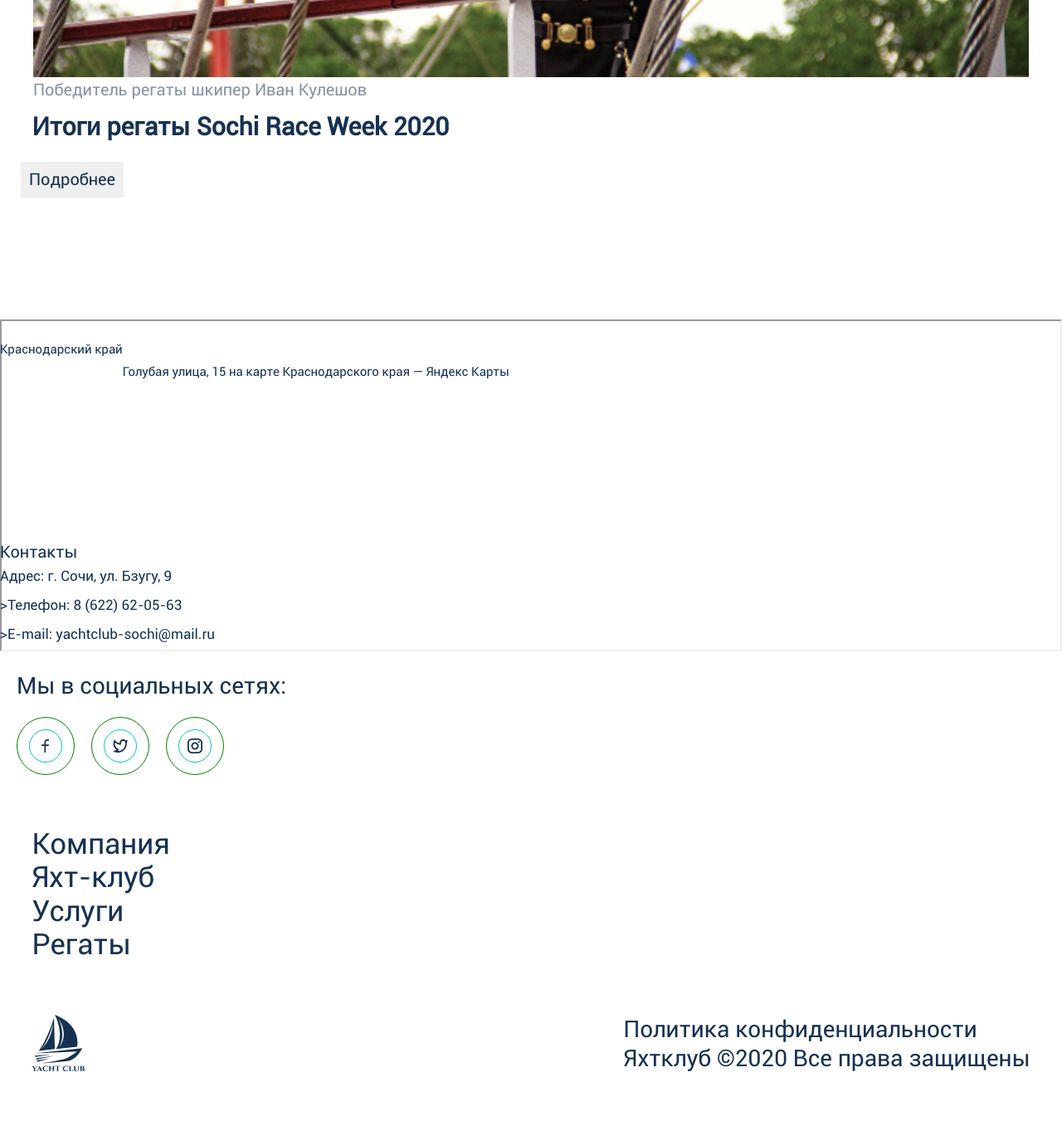
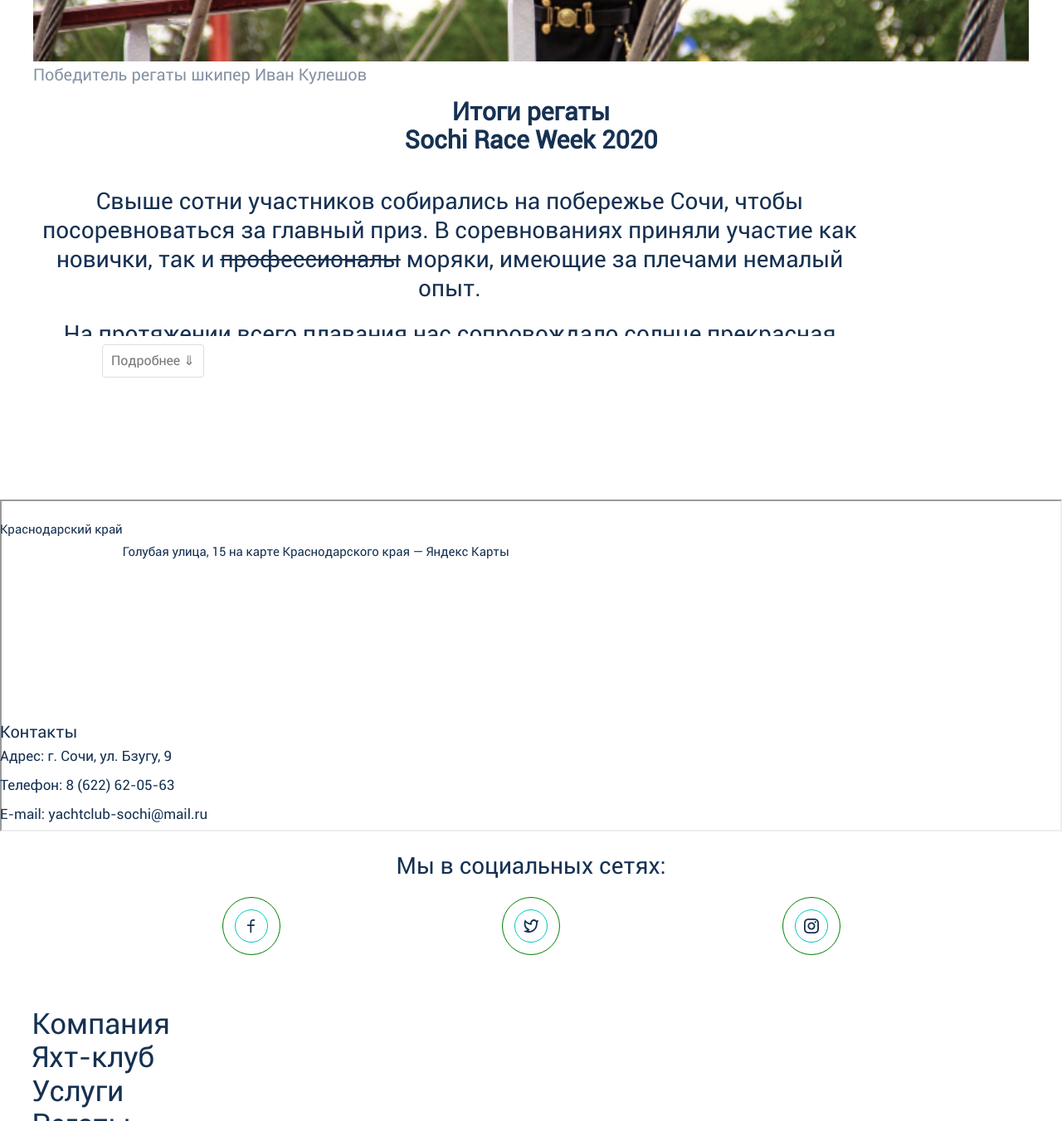
Before and after one commit to DanSper/adaptive_layout, a website: page src/index.html in a window 1280 px wide. Shown: the part 6620-7971 px from the top of the page at 83% size. Before the commit the page ends 7916 px from the top, so only its background shows below. Drawn offline with nearby package versions, Linux system fonts and the light colour scheme; files that its build step writes are made by us from their sources; files whose address does not match are found by name.

Commit message:
Change block 'news'

```diff
--- a/src/index.html
+++ b/src/index.html
@@ -163,25 +163,24 @@
 				<div class="gallery__main-photo">
 				</div>
 			</div>
-			<--! TODO class="news" -->
-			<div class="container-for-news news">
+			<div class="news">
 				<h2 class="news__title">Новости</h2>
 				<figure>
-					<img src="../img/photo_news.jpg" class="img-of-news" alt="">
-					<figcaption class="figcaption">Победитель регаты шкипер Иван Кулешов</figcaption>
+					<img src="../img/photo_news.jpg" class="news__img" alt="">
+					<figcaption class="news__figcaption">Победитель регаты шкипер Иван Кулешов</figcaption>
 				</figure>
-					<h3 class="subtitle-of-news">Итоги регаты Sochi Race Week 2020</h3>
-					<div class="block">
-						<a class="more"><button class="more__btn">Подробнее</button></a>
-						<div class="description-of-news">
-							<p class="description-of-news__paragraph">Свыше сотни участников собирались на побережье Сочи, чтобы посоревноваться за
+				<h3 class="news__subtitle">Итоги регаты<br>Sochi Race Week 2020</h3>
+				<div class="news__wrap">
+					<input type="checkbox" class="read-more__checker" id="read-more">
+					<div class="news__description description">
+						<p class="description__text">Свыше сотни участников собирались на побережье Сочи, чтобы посоревноваться за
 						главный приз. В соревнованиях приняли участие как новички, так и <s>профессионалы</s>
 						моряки, имеющие за плечами немалый опыт.</p>
-							<p class="description-of-news__paragraph">На протяжении всего плавания нас сопровождало солнце прекрасная погода, в
+						<p class="description__text">На протяжении всего плавания нас сопровождало солнце прекрасная погода, в
 						отдельные дни ветер до 20 узлов. Регата была прекрасно организована, 135 яхтсменов,
 						7 экипажей, 9 стран участниц, 4 гоночных дня, 3 дивизиона.</p>
-							<h3 class="title-list-of-teams">Команды-участники:</h3>
-							<ul class="list-of-teams">
+						<h3 class="description__title">Команды-участники:</h3>
+						<ul class="description__teams-list">
 							<li>Восток 35</li>
 							<li>Fortune Sailing</li>
 							<li>Сибирь</li>
@@ -190,28 +189,27 @@
 							<li>White Pepper</li>
 							<li>Pearl</li>
 						</ul>
-							<p class="description-of-news__paragraph">Чемпионом регаты Sochi Race Week 2020 стала команда Fortune Sailing, в прошлом году
+						<p class="description__text">Чемпионом регаты Sochi Race Week 2020 стала команда Fortune Sailing, в прошлом году
 						остановившаяся в одном шаге от победы, а в этом сезоне опередившая ближайшего
 						соперника — экипаж «Восток 35» — на 12 баллов 5 баллов.</p>
-							<p class="comment-of-winner"><b>Мы в команде очень дружны и понимаем друг друга без
+						<p class="description__text description__text--comment-winner"><b>Мы в команде очень дружны и понимаем друг друга без
 						слов, думаю, поэтому мы и победили</b></p>
-							<p class="description-of-news__paragraph">Поздравляем победителей и ждем все участников снова на осенних регатах!</p>
-							<div class="container-for-photo-of-author">
-								<img src="../img/author.svg" class="photo-of-author" alt="Фото автора">
-								<div class="name-of-author-and-date-of-comment">
-									<p>Артем Колесников</p>
-									<br><p>20.06.2021</p>
+						<p class="description__text">Поздравляем победителей и ждем всеx участников снова на осенних регатах!</p>
+						<div class="description__author author">
+							<img src="../img/author.svg" class="author__photo" alt="Фото автора">
+							<p class="author__information">Артем Колесников
+							<br>20.06.2021</p>
 						</div>
 					</div>
-						</div>
+					<label for="read-more" class="read-more-btn"></label>
 				</div>
 			</div>
 			<div style="position:relative;overflow:hidden;">
 				<div class="contacts">
 					<h2 class="contacts__title">Контакты</h2>
 					<p class="contacts__info">Адрес: г. Сочи, ул. Бзугу, 9</p>
-					<p class="contacts__info">>Телефон: 8 (622) 62-05-63</p>
-					<p class="contacts__info">>E-mail: yachtclub-sochi@mail.ru</p>
+					<p class="contacts__info">Телефон: 8 (622) 62-05-63</p>
+					<p class="contacts__info">E-mail: yachtclub-sochi@mail.ru</p>
 				</div>
 				<a href="https://yandex.ru/maps/10995/krasnodar-krai/?utm_medium=mapframe&utm_source=maps" style="color:#163152;font-size:15px;position:relative;top:46px;z-index:1;">
 				Краснодарский край</a><a href="https://yandex.ru/maps/10995/krasnodar-krai/house/golubaya_ulitsa_15/Z0AYfwNkTEEGQFppfXhxdXRmYw==/?ll=39.931788%2C43.413012&utm_medium=mapframe&utm_source=maps&z=17"
@@ -219,16 +217,18 @@
 				<iframe src="https://yandex.ru/map-widget/v1/?ll=39.931788%2C43.413012&mode=whatshere&whatshere%5Bpoint%5D=39.944541%2C43.404857&whatshere%5Bzoom%5D=17&z=17"
 				width="100%" height="400" frameborder="1" allowfullscreen="true" style="position:relative;"></iframe></div>
 			</div>
-			<p class="text-social-networks">Мы в социальных сетях:</p>
 			<div class="social-networks">
+				<p class="social-networks__text">Мы в социальных сетях:</p>
+				<div class="social-networks__logo">
 					<a class="social-networks__link social-networks__link--fb" href="https://ru-ru.facebook.com/" target="_blank"></a>
 					<a class="social-networks__link social-networks__link--twit" href="https://twitter.com/" target="_blank"></a>
 					<a class="social-networks__link social-networks__link--inst" href="https://www.instagram.com/" target="_blank"></a>
 				</div>
+			</div>
 		</main>
 		<footer>
 			<nav class="footer-menu">
-				<div class="footer-menu__container-for-section section">
+				<div class="footer-menu__section section">
 					<h4 class="section__title">Компания</h4>
 					<ul class="section__list">
 						<li>О нас</li>
@@ -238,7 +238,7 @@
 						<li>Галерея</li>
 					</ul>
 				</div>
-				<div class="footer-menu__container-for-section section">
+				<div class="footer-menu__section section">
 					<h4 class="section__title">Яхт-клуб</h4>
 					<ul class="section__list">
 						<li>Правила</li>
@@ -248,7 +248,7 @@
 						<li>Партнеры</li>
 					</ul>
 				</div>
-				<div class="footer-menu__container-for-section section">
+				<div class="footer-menu__section section">
 					<h4 class="section__title">Услуги</h4>
 					<ul class="section__list">
 						<li>Аренда яхты</li>
@@ -258,7 +258,7 @@
 						<li>Прогулки</li>
 					</ul>
 				</div>
-				<div class="footer-menu__container-for-section section">
+				<div class="footer-menu__section section">
 					<h4 class="section__title">Регаты</h4>
 					<ul class="section__list">
 						<li>Корпоративные регаты</li>
--- a/src/scss/style.scss
+++ b/src/scss/style.scss
@@ -148,6 +148,7 @@ body {
 
 .gallery {
 	text-align: justify;
+	padding: 0 10px;
 }
 
 .gallery__btn {
@@ -194,92 +195,95 @@ body {
 }
 
 
+.news__title {
+	text-align: center;
+}
 
-
-.img-of-news {
+.news__img {
 	width: 100%;
 }
 
-.figcaption {
+.news__figcaption {
 	font-size: 20px;
 	color: #8693A4;
 }
 
-.container-description-of-news {
-	margin-bottom: 10%;
+.news__subtitle {
+	font-size: 30px;
+	font-weight: 700;
+	text-align: center;
 }
 
-.flex-for-two-el {
-	display: flex;
+.news__description {
+	width: 80%;
+	margin-left: 30px;
+	max-height: 200px;
+	overflow: hidden;
 }
 
-.more {
-	margin-left: 25px;
+.read-more__checker {
+	opacity: 0;
 }
 
-.more__btn {
-	padding: 10px;
-	font-size: 20px;
+.read-more__checker:checked ~ .news__description {
+	max-height: none;
 }
 
-
-.more__btn:active {
-	background: red;
+.read-more__checker ~ .read-more-btn::before {
+	content: "Подробнее ⇓";
 }
 
-.block {
-	margin-top: 25px;
+.read-more__checker:checked ~ .read-more-btn::before {
+	content: "Скрыть ⇑";
 }
 
-.block:hover .description-of-news {
-	display: block;
+.read-more-btn {
+	cursor: pointer;
+	display: inline-block;
+	padding: 10px;
+	color: #777;
+	border: 1px solid #ddd;
+	border-radius: 4px;
+	margin-left: 123px;
+	margin-top: 10px;
 }
 
-.description-of-news {
-	display: none;
-	width: 80%;
-	margin-left: 30px;
+.description__text {
+	margin-top: 20px;
+	text-align: center;
 }
 
-.description-of-news__paragraph {
-	margin-top: 20px;
-}
-
-
-.subtitle-of-news {
-	font-size: 30px;
-	font-weight: 700;
-	padding-left: 3%;
-}
-
-.title-list-of-teams {
+.description__title {
 	font-size: 25px;
 	font-weight: 700;
 	margin-top: 20px;
 }
 
-.list-of-teams {
+.description__teams-list {
 	list-style-type: disc;
 }
 
-.comment-of-winner {
+.description__text--comment-winner {
 	font-size: 35px;
 	margin-top: 20px;
 }
 
-.container-for-photo-of-author {
+.description__author {
 	display: flex;
 	align-items: center;
 	margin-top: 30px;
 }
 
-.photo-of-author {
+.author__photo {
 	width: 80px;
 }
 
-.name-of-author-and-date-of-comment {
-	line-height: 0;
+.author__information {
+	margin-left: 12px;
 }
+
+
+
 
 .contacts {
 	position: relative;
@@ -296,25 +300,21 @@ body {
 	font-size: 17px;
 }
 
-.social-networks {
-	margin: 20px 0;
+
+
+
+.social-networks__text {
+	margin-top: 20px;
+	text-align: center;
 }
 
 .social-networks__logo {
-	width: 90px;
-	margin: 10px;
-}
-
-.text-social-networks {
-	margin: 20px 0 0 20px;
-}
-
-.social-networks {
+	margin: 20px 0;
 	display: flex;
+	justify-content: space-evenly;
 }
 
 .social-networks__link{
-	margin-left: 20px;
 	border: 1px solid green;
 	border-radius: 50%;
 	display: block;
@@ -347,7 +347,7 @@ body {
 }
 
 
-.footer-menu__container-for-section:hover .section__list {
+.footer-menu__section:hover .section__list {
 	display: block;
 }
 
```
Also changed, not shown: dist/css/style.css, dist/css/style.min.css, dist/index.html. Lines whose indentation alone changed are shown as unchanged.
